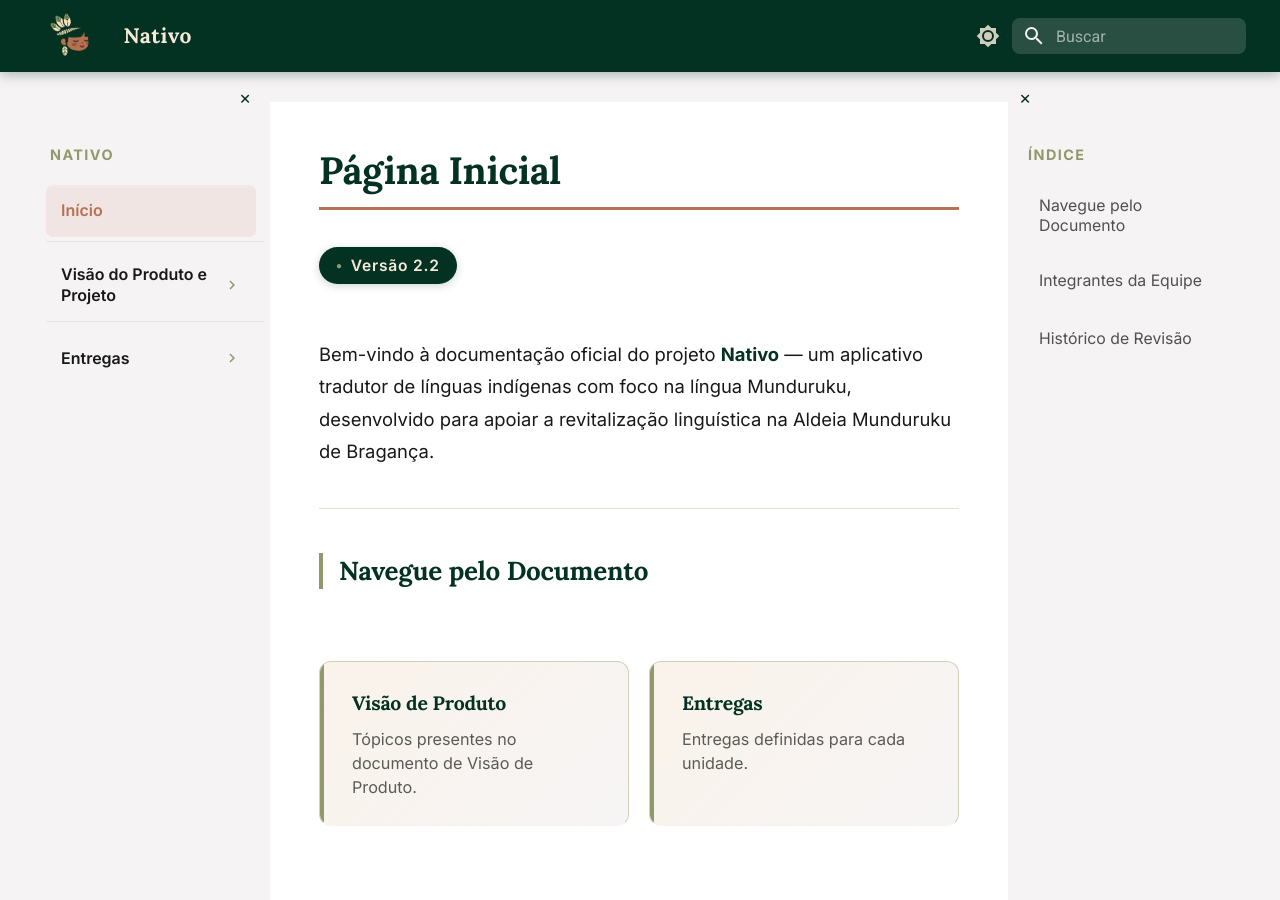
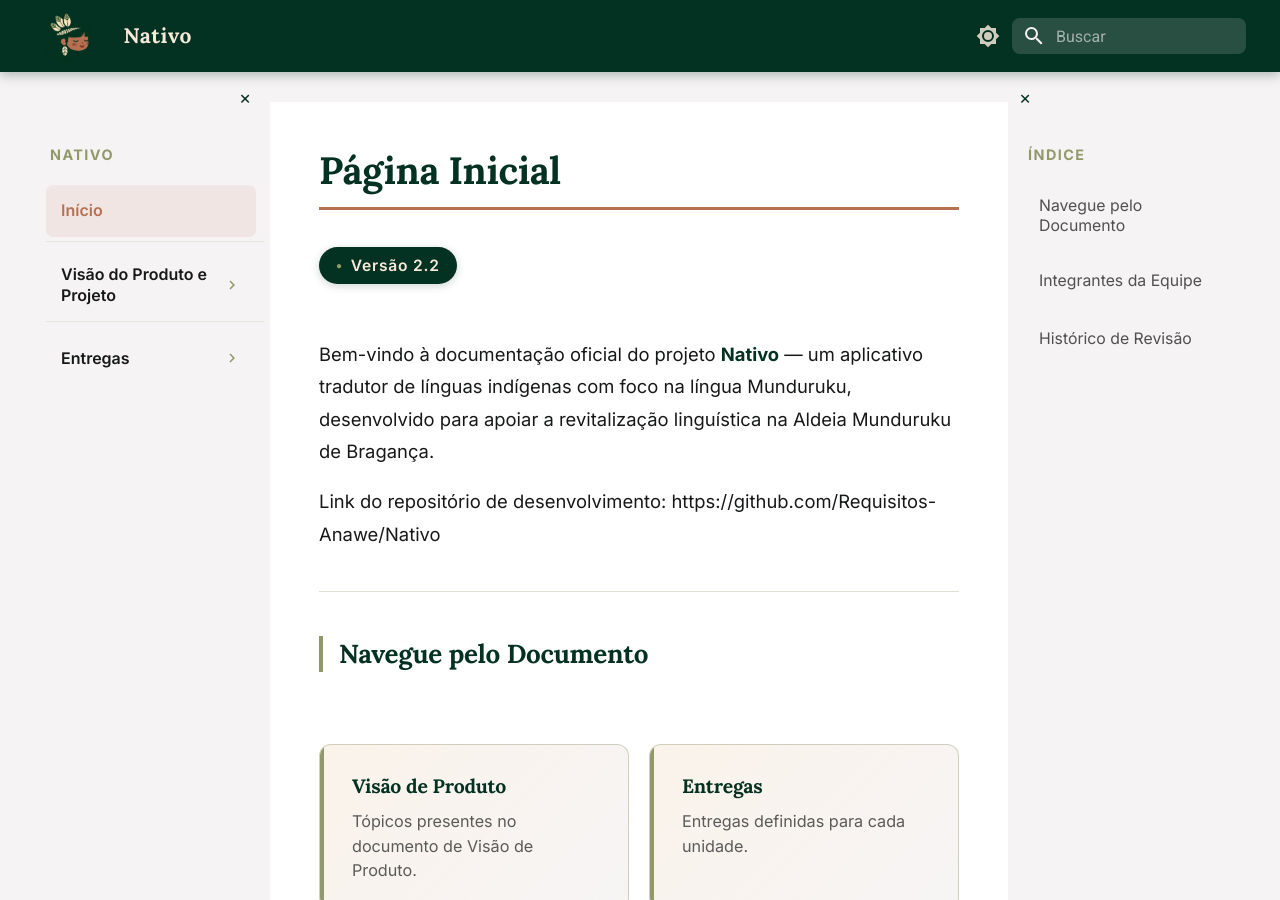
Before and after one commit to mdsreq-fga-unb/REQ-2026.1-T02-Nativo, an MkDocs documentation site: the page built from docs/index.md, in a window 1280 px wide and 900 px high. Built offline with MkDocs 1.6.1 and Material for MkDocs 9.7.7, drawn with Linux system fonts in a browser that asks for light colours.

Commit message:
link do repo na pagina inicial

```diff
--- a/docs/index.md
+++ b/docs/index.md
@@ -3,6 +3,8 @@
 <span class="version-badge">Versão 2.2</span>
 
 Bem-vindo à documentação oficial do projeto **Nativo** — um aplicativo tradutor de línguas indígenas com foco na língua Munduruku, desenvolvido para apoiar a revitalização linguística na Aldeia Munduruku de Bragança.
+
+Link do repositório de desenvolvimento: https://github.com/Requisitos-Anawe/Nativo
 
 ---
 
```
